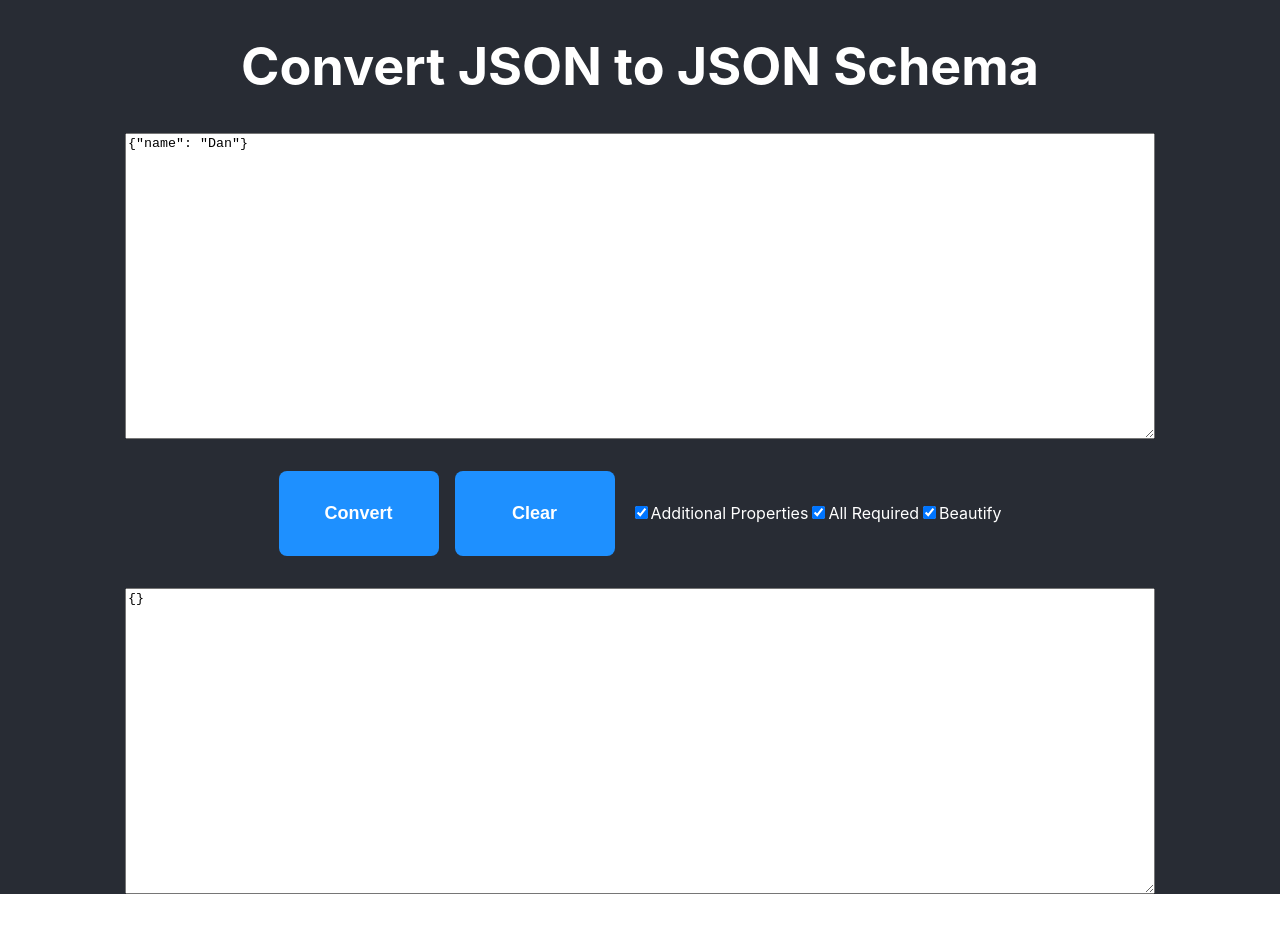
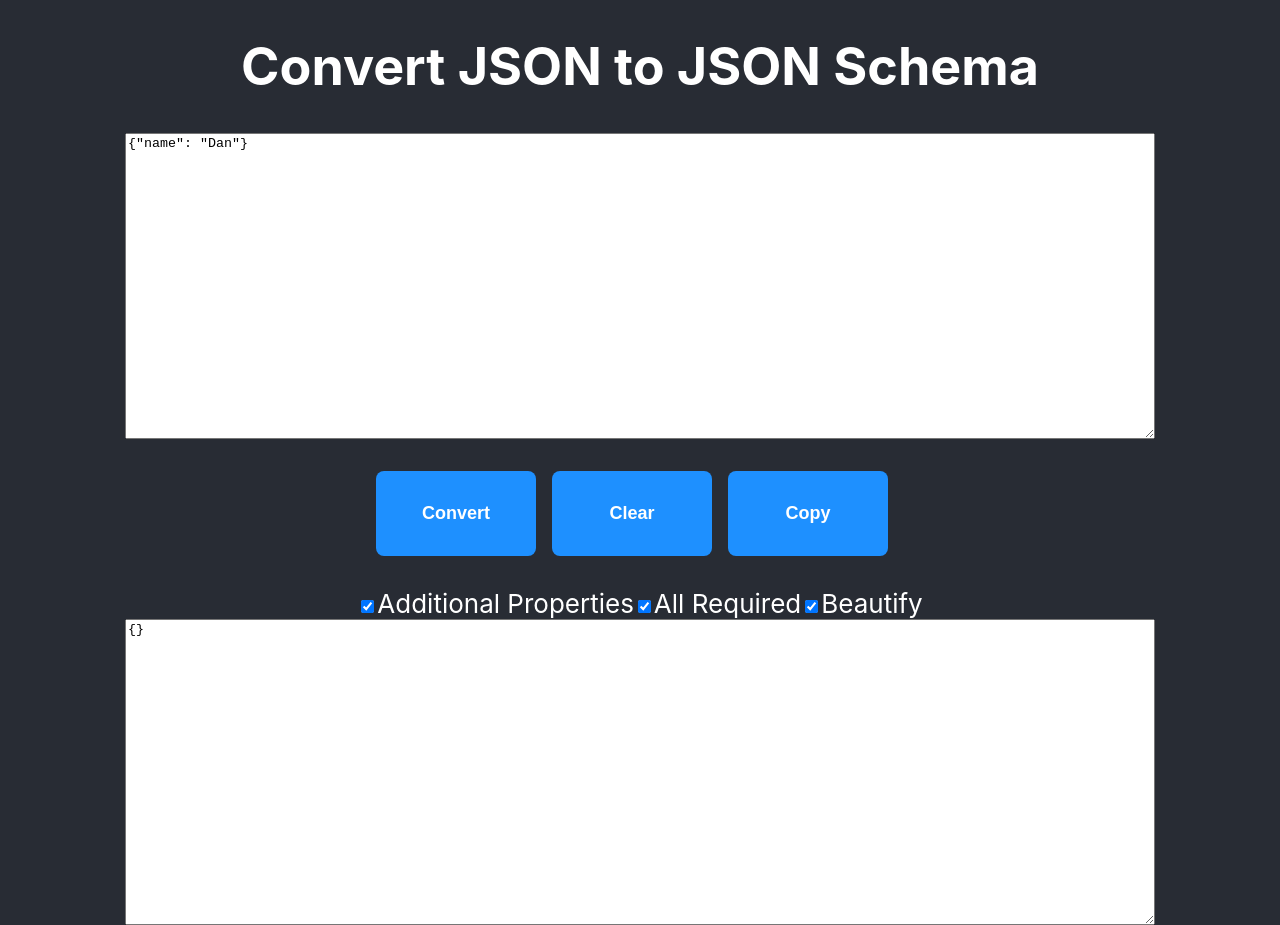
Before and after one commit to vijayyadav1002/json-schema-converter, a React (Create React App) app: page / in a window 1280 px wide. Before the commit the page ends 894 px from the top, so only its background shows below. Built offline with nearby package versions, Linux system fonts and the light colour scheme.

Commit message:
added copy to clipboard feature

```diff
--- a/package.json
+++ b/package.json
@@ -13,6 +13,7 @@
     "generate-schema": "2.6.0",
     "js-beautify": "^1.14.0",
     "react": "^17.0.2",
+    "react-copy-to-clipboard": "^5.0.4",
     "react-dom": "^17.0.2",
     "react-scripts": "5.0.0",
     "typescript": "^4.5.5",
--- a/src/App.tsx
+++ b/src/App.tsx
@@ -4,6 +4,8 @@ import toJsonSchema from 'generate-schema';
 import './App.css';
 // @ts-ignore
 import jsBeautify from 'js-beautify';
+// @ts-ignore
+import {CopyToClipboard} from 'react-copy-to-clipboard';
 
 interface SchemaType {
     type: string,
@@ -33,6 +35,11 @@ function App(): JSX.Element {
     const [jsonInput, setJsonInput] = useState('{"name": "Dan"}');
     const [schemaInput, setSchemaInput] = useState('{}');
     const [isChecked, setIsChecked] = useState(true);
+    const [copy, setCopy] = useState(false);
+    const setCopied = () => {
+        setCopy(true);
+        setTimeout(() => setCopy(false), 1000);
+    }
     const convertToSchema = (event: React.MouseEvent<HTMLButtonElement>) => {
         event && event.preventDefault();
         try {
@@ -60,6 +67,12 @@ function App(): JSX.Element {
                 <div className='button-group'>
                     <button onClick={convertToSchema}>Convert</button>
                     <button onClick={clear}>Clear</button>
+                    <CopyToClipboard text={schemaInput}
+                                     onCopy={() => setCopied()}>
+                        <button>Copy</button>
+                    </CopyToClipboard>
+                </div>
+                <div>
                     <label htmlFor='additional-properties'>
                         <input type='checkbox' checked={isChecked} id='additional-properties' onChange={() => setIsChecked(!isChecked)}/>
                         <span>Additional Properties</span>
@@ -73,6 +86,7 @@ function App(): JSX.Element {
                         <span>Beautify</span>
                     </label>
                 </div>
+                {copy ? <span style={{color: 'Yellow'}}>Copied.</span> : null}
                 <textarea rows={20} cols={50} value={schemaInput} readOnly/>
             </header>
         </div>
```
Also changed, not shown: 1 other file (tests, documents, lock files or other folders).
